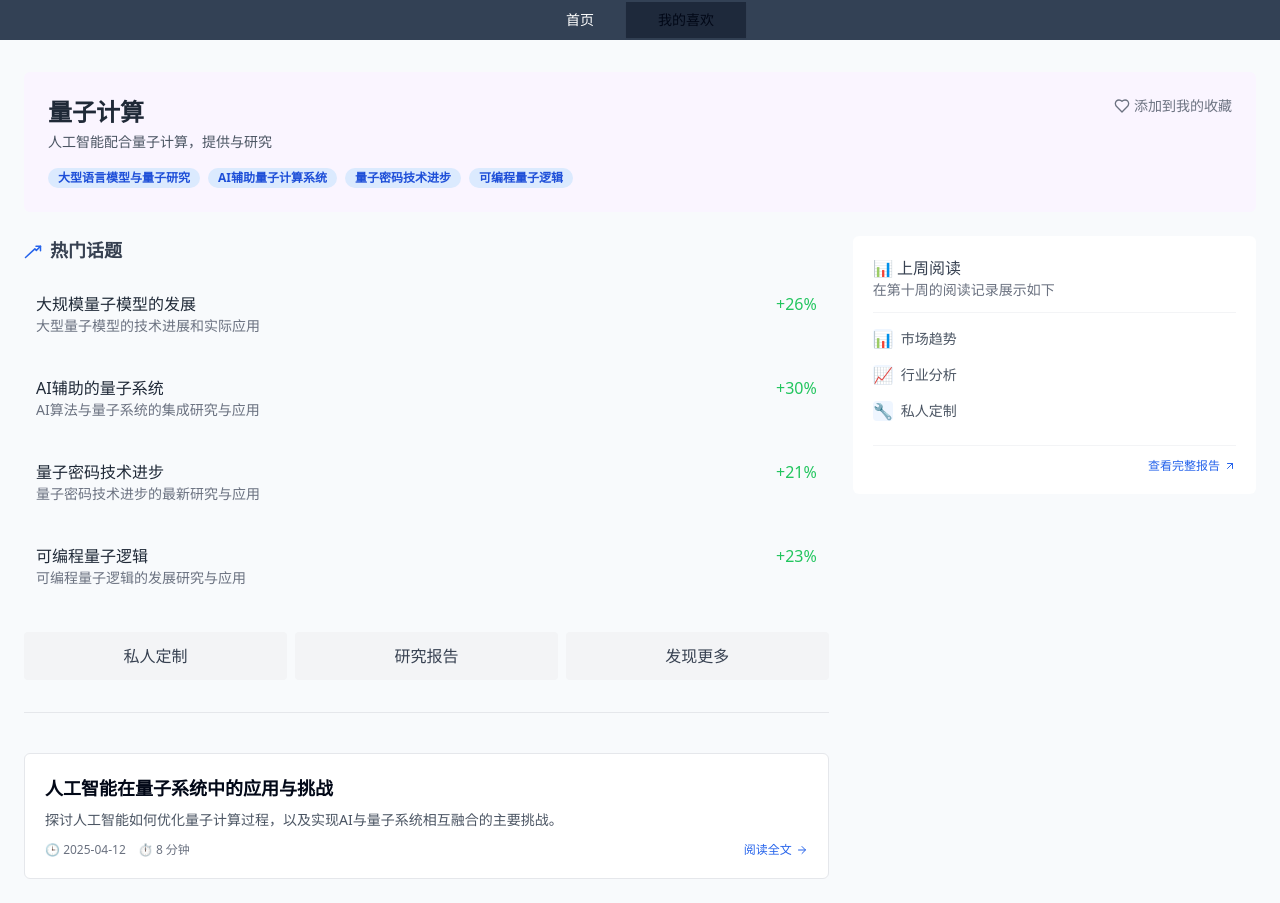
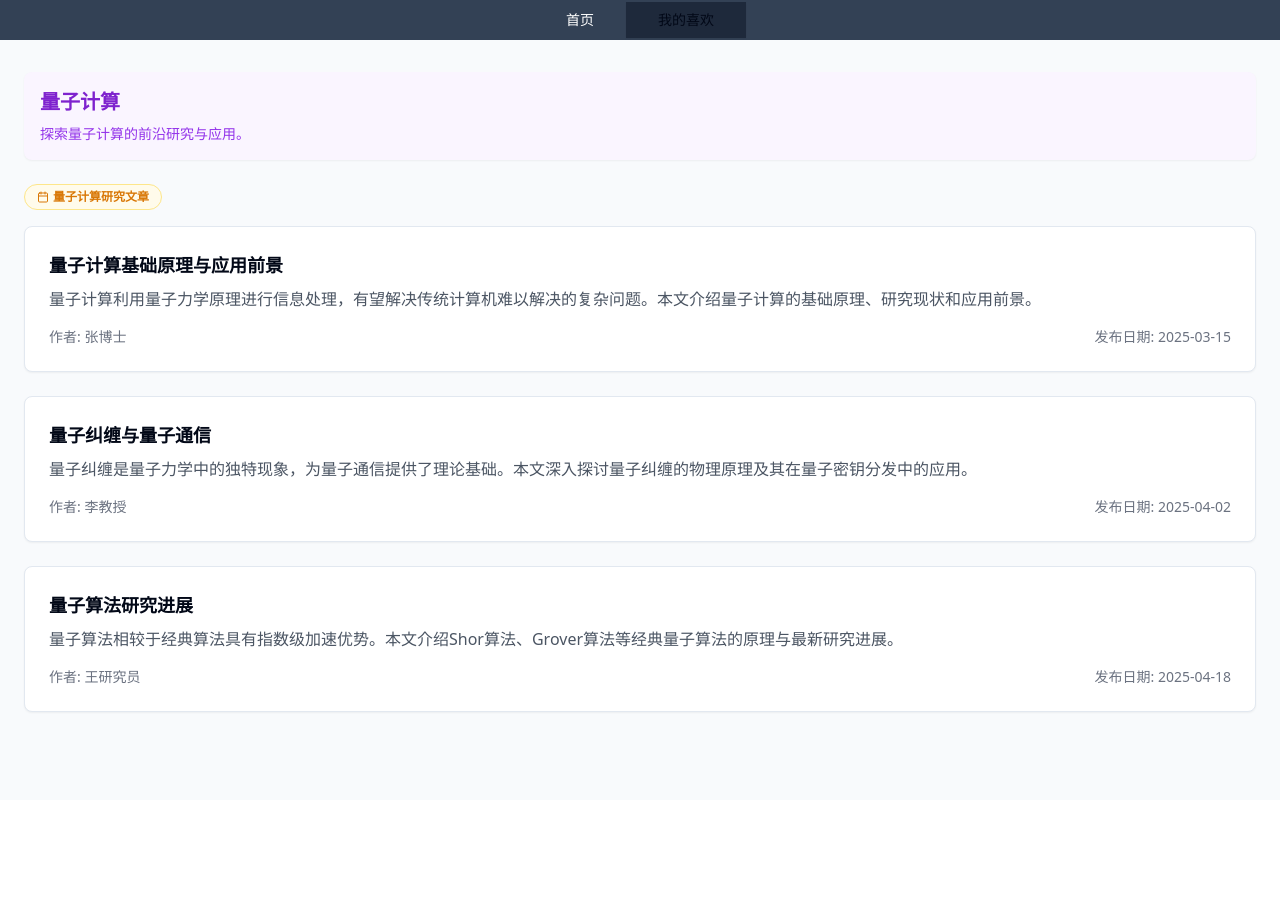
Before and after one commit to YiErWuXiu/personal-knowledge-hub-front, a React (Vite) app: page /quantum-computing in a window 1280 px wide. Shown: the top 903 px of the page. After the commit the page ends 800 px from the top, so only its background shows below. Built offline with nearby package versions, Linux system fonts and the light colour scheme.

Commit message:
Fix: Home page display issue
Fixes the home page not displaying correctly.

```diff
--- a/src/pages/QuantumComputing.tsx
+++ b/src/pages/QuantumComputing.tsx
@@ -1,227 +1,102 @@
 
-import React from "react";
-import { ArrowRight, Heart } from "lucide-react";
+import { useState } from "react";
+import { Link, useNavigate } from "react-router-dom";
+import { Card, CardContent } from "@/components/ui/card";
 import { Tabs, TabsContent, TabsList, TabsTrigger } from "@/components/ui/tabs";
 import { Badge } from "@/components/ui/badge";
+import { Calendar } from "lucide-react";
 
 const QuantumComputing = () => {
-  // Trending topics data
-  const trendingTopics = [
+  const navigate = useNavigate();
+
+  const quantumArticles = [
     {
       id: 1,
-      title: "大规模量子模型的发展",
-      description: "大型量子模型的技术进展和实际应用",
-      percentage: "+26%"
+      title: "量子计算基础原理与应用前景",
+      content: "量子计算利用量子力学原理进行信息处理，有望解决传统计算机难以解决的复杂问题。本文介绍量子计算的基础原理、研究现状和应用前景。",
+      author: "张博士",
+      date: "2025-03-15"
     },
     {
       id: 2,
-      title: "AI辅助的量子系统",
-      description: "AI算法与量子系统的集成研究与应用",
-      percentage: "+30%"
+      title: "量子纠缠与量子通信",
+      content: "量子纠缠是量子力学中的独特现象，为量子通信提供了理论基础。本文深入探讨量子纠缠的物理原理及其在量子密钥分发中的应用。",
+      author: "李教授",
+      date: "2025-04-02"
     },
     {
       id: 3,
-      title: "量子密码技术进步",
-      description: "量子密码技术进步的最新研究与应用",
-      percentage: "+21%"
-    },
-    {
-      id: 4,
-      title: "可编程量子逻辑",
-      description: "可编程量子逻辑的发展研究与应用",
-      percentage: "+23%"
+      title: "量子算法研究进展",
+      content: "量子算法相较于经典算法具有指数级加速优势。本文介绍Shor算法、Grover算法等经典量子算法的原理与最新研究进展。",
+      author: "王研究员",
+      date: "2025-04-18"
     }
-  ];
-
-  // Articles data
-  const articles = [
-    {
-      id: 1,
-      title: "人工智能在量子系统中的应用与挑战",
-      description: "探讨人工智能如何优化量子计算过程，以及实现AI与量子系统相互融合的主要挑战。",
-      date: "2025-04-12",
-      readTime: "8 分钟",
-      featured: false
-    },
-    {
-      id: 2,
-      title: "大型语言模型的商业化之路",
-      description: "分析大型语言模型商业化的现状、机遇与挑战，以及对不同行业的潜在影响。",
-      date: "2025-04-10",
-      readTime: "12 分钟",
-      featured: true
-    }
-  ];
-
-  // Right sidebar analytics data
-  const analytics = [
-    { id: 1, title: "市场趋势", icon: "chart" },
-    { id: 2, title: "行业分析", icon: "analysis" },
-    { id: 3, title: "私人定制", icon: "customize" }
   ];
 
   return (
     <div className="min-h-screen bg-slate-50">
+      {/* Main Content */}
+      <main className="flex-1 p-0">
         {/* Navigation Tabs */}
         <Tabs defaultValue="favorites" className="w-full">
           <TabsList className="w-full rounded-none bg-slate-700">
             <TabsTrigger
               value="home"
               className="data-[state=active]:bg-slate-800 text-white px-8 py-2 rounded-none"
+              onClick={() => navigate('/')}
             >
               首页
             </TabsTrigger>
             <TabsTrigger
               value="favorites"
               className="data-[state=active]:bg-slate-800 text-white px-8 py-2 rounded-none"
+              onClick={() => navigate('/favorites')}
             >
               我的喜欢
             </TabsTrigger>
           </TabsList>
 
-        <TabsContent value="favorites">
-          <div className="max-w-7xl mx-auto p-6">
-            {/* Quantum Computing Header */}
-            <div className="bg-purple-50 rounded-md p-6 mb-6">
-              <div className="flex justify-between">
-                <div>
-                  <h1 className="text-2xl font-bold text-gray-800 mb-1">量子计算</h1>
-                  <p className="text-sm text-gray-600">人工智能配合量子计算，提供与研究</p>
+          {/* Quantum Computing Content */}
+          <TabsContent value="favorites" className="p-6">
+            <Card className="mb-6 bg-purple-50 border-none">
+              <CardContent className="p-4">
+                <h2 className="text-xl font-bold text-purple-700 mb-2">量子计算</h2>
+                <p className="text-sm text-purple-600">探索量子计算的前沿研究与应用。</p>
+              </CardContent>
+            </Card>
 
-                  <div className="flex mt-4 space-x-2">
-                    <Badge className="bg-blue-100 text-blue-700 hover:bg-blue-200 border-none">
-                      大型语言模型与量子研究
-                    </Badge>
-                    <Badge className="bg-blue-100 text-blue-700 hover:bg-blue-200 border-none">
-                      AI辅助量子计算系统
-                    </Badge>
-                    <Badge className="bg-blue-100 text-blue-700 hover:bg-blue-200 border-none">
-                      量子密码技术进步
-                    </Badge>
-                    <Badge className="bg-blue-100 text-blue-700 hover:bg-blue-200 border-none">
-                      可编程量子逻辑
+            <div className="mt-6 mb-4">
+              <Badge variant="outline" className="bg-amber-50 text-amber-600 border-amber-200 flex w-fit items-center gap-1 px-3 py-1">
+                <Calendar className="h-3 w-3" />
+                <span>量子计算研究文章</span>
               </Badge>
             </div>
+
+            <div className="space-y-6">
+              {quantumArticles.map((article) => (
+                <Card key={article.id} className="overflow-hidden">
+                  <CardContent className="p-6">
+                    <h3 className="text-lg font-semibold mb-2">{article.title}</h3>
+                    <p className="text-gray-600 mb-4">{article.content}</p>
+                    <div className="flex justify-between items-center text-sm text-gray-500">
+                      <span>作者: {article.author}</span>
+                      <span>发布日期: {article.date}</span>
                     </div>
-                <div>
-                  <button className="flex items-center space-x-1 text-gray-500 hover:text-purple-700">
-                    <Heart size={16} />
-                    <span className="text-sm">添加到我的收藏</span>
-                  </button>
-                </div>
-              </div>
-            </div>
-
-            <div className="flex flex-col md:flex-row gap-6">
-              {/* Main Content - Left Side (70%) */}
-              <div className="md:w-2/3">
-                {/* Trending Topics Section */}
-                <div className="mb-8">
-                  <div className="flex items-center gap-2 mb-4">
-                    <span className="text-blue-600">
-                      <svg xmlns="http://www.w3.org/2000/svg" width="18" height="18" viewBox="0 0 24 24" fill="none" stroke="currentColor" strokeWidth="2" strokeLinecap="round" strokeLinejoin="round">
-                        <path d="m22 7-5.5 5.5-2-2L2 22" />
-                        <path d="M16 7h6v6" />
-                      </svg>
-                    </span>
-                    <h2 className="text-lg font-semibold text-gray-700">热门话题</h2>
-                  </div>
-
-                  <div className="space-y-4">
-                    {trendingTopics.map(topic => (
-                      <div key={topic.id} className="flex justify-between items-start p-3 hover:bg-white rounded transition-colors">
-                        <div>
-                          <h3 className="font-medium text-gray-800">{topic.title}</h3>
-                          <p className="text-sm text-gray-500">{topic.description}</p>
-                        </div>
-                        <div className="text-green-500 font-medium">{topic.percentage}</div>
-                      </div>
+                  </CardContent>
+                </Card>
               ))}
             </div>
-                </div>
+          </TabsContent>
 
-                {/* Action Buttons */}
-                <div className="grid grid-cols-3 gap-2 mb-8">
-                  <button className="bg-gray-100 text-gray-700 p-3 text-center rounded hover:bg-gray-200">
-                    私人定制
-                  </button>
-                  <button className="bg-gray-100 text-gray-700 p-3 text-center rounded hover:bg-gray-200">
-                    研究报告
-                  </button>
-                  <button className="bg-gray-100 text-gray-700 p-3 text-center rounded hover:bg-gray-200">
-                    发现更多
-                  </button>
-                </div>
-
-                {/* Articles Section */}
-                <div className="space-y-6">
-                  <div className="border-t border-gray-200 pt-4"></div>
-
-                  {articles.map(article => (
-                    <div
-                      key={article.id}
-                      className={`p-5 border border-gray-200 rounded-md bg-white hover:shadow-md transition-shadow ${
-                        article.featured ? "relative" : ""
-                      }`}
-                    >
-                      {article.featured && (
-                        <Badge className="absolute top-2 right-2 bg-purple-600">
-                          精选
-                        </Badge>
-                      )}
-                      <h3 className="font-semibold text-lg mb-2">{article.title}</h3>
-                      <p className="text-gray-600 text-sm mb-3">{article.description}</p>
-                      <div className="flex justify-between items-center">
-                        <div className="text-xs text-gray-500">
-                          <span>🕒 {article.date}</span>
-                          <span className="ml-3">⏱️ {article.readTime}</span>
-                        </div>
-                        <a
-                          href="#"
-                          className="text-blue-600 hover:text-blue-800 text-xs flex items-center"
-                        >
-                          阅读全文 <ArrowRight className="ml-1 h-3 w-3" />
-                        </a>
-                      </div>
-                    </div>
-                  ))}
-                </div>
-              </div>
-
-              {/* Right Sidebar (30%) */}
-              <div className="md:w-1/3 bg-white p-5 rounded-md h-fit">
-                <div className="mb-4 pb-3 border-b border-gray-100">
-                  <h3 className="text-gray-700 font-medium">📊 上周阅读</h3>
-                  <p className="text-sm text-gray-500">在第十周的阅读记录展示如下</p>
-                </div>
-
-                <div className="space-y-4">
-                  {analytics.map(item => (
-                    <div key={item.id} className="flex items-center gap-2 text-gray-600 hover:text-blue-600">
-                      <div className="w-5 h-5 rounded-sm bg-blue-50 flex items-center justify-center text-blue-500">
-                        {item.icon === "chart" && "📊"}
-                        {item.icon === "analysis" && "📈"}
-                        {item.icon === "customize" && "🔧"}
-                      </div>
-                      <span className="text-sm">{item.title}</span>
-                    </div>
-                  ))}
-                </div>
-
-                <div className="mt-6 pt-3 border-t border-gray-100 text-right">
-                  <a href="#" className="text-xs text-blue-600 hover:text-blue-800 flex justify-end items-center gap-1">
-                    查看完整报告
-                    <svg xmlns="http://www.w3.org/2000/svg" width="12" height="12" viewBox="0 0 24 24" fill="none" stroke="currentColor" strokeWidth="2" strokeLinecap="round" strokeLinejoin="round">
-                      <path d="M7 7h10v10" />
-                      <path d="M7 17 17 7" />
-                    </svg>
-                  </a>
-                </div>
-              </div>
-            </div>
+          {/* Empty Home Content */}
+          <TabsContent value="home">
+            <div className="p-6">
+              <h2 className="text-xl font-semibold mb-4">首页</h2>
+              <p className="text-gray-500 mb-4">正在准备跳转到首页...</p>
             </div>
           </TabsContent>
         </Tabs>
+      </main>
     </div>
   );
 };
```
Lines whose indentation alone changed are shown as unchanged.
